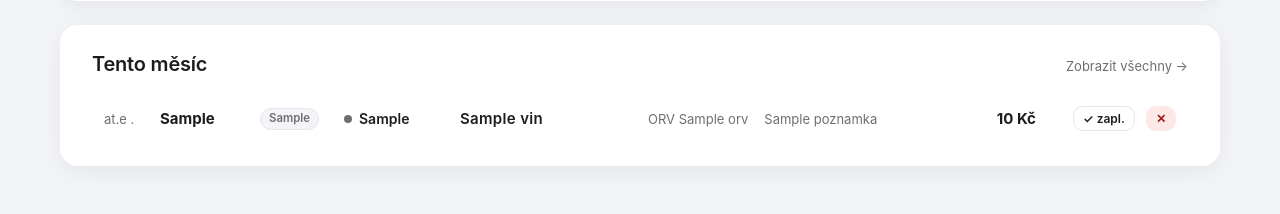
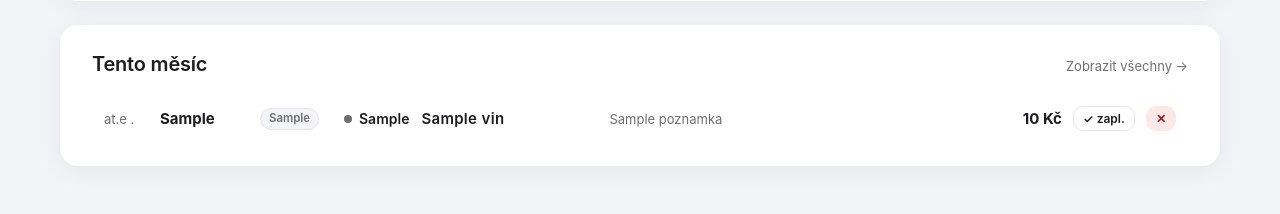
Before and after one commit to Kosacek/prepis-vozidla, a Flask app: template ukony_tracker/templates/ukony_entry.html in a window 1280 px wide. Shown: the part 817-1031 px from the top of the page. Run offline with Flask 3, Linux system fonts and the light colour scheme; the template is opened without the code that fills it: most values are stand-ins (such as "Sample title", 1, 10 or a date in 2020).

Commit message:
style(evidence): note-first rows + tighter gaps in the úkon lists
Poznámka (user note) now renders BEFORE the auto převod arrow on all three
lists (dashboard, /ukony/vse, per-firm month) so it survives the ellipsis and
is readable without opening anything. ORV dropped from the per-firm rows (it
lives in the edit modal). Firm column on the per-firm list is max-content
(same firm on every row) — kills the fixed-104px slack before the VIN; price
sits closer to the payment toggle.

```diff
--- a/ukony_tracker/scripts/preview_server.py
+++ b/ukony_tracker/scripts/preview_server.py
@@ -39,8 +39,9 @@ with application.app_context():
                         rz="2CD6789", vin="WVWZZZ1KZAW123456", poznamka="počká na doklady",
                         zaplaceno_kc=1500, zpracoval="David")
         ing.pridat_ukon(conn, firma_id=cardion, datum="2026-07-12", typ_kod="PŘEVOD", celkem=1300,
-                        rz="3EF1122", vin="TMBEG7NE3K0654321", prevod="AUTO OPAT → CARDION S.R.O.",
-                        poznamka="zimní kola v kufru", zaplaceno_kc=500, zpracoval="Roman")
+                        rz="3EF1122", vin="TMBEG7NE3K0654321", orv="UBL632097",
+                        prevod="AUTO OPAT → CARDION S.R.O.",
+                        poznamka="ACC", zaplaceno_kc=500, zpracoval="Roman")
 
 if __name__ == "__main__":
     application.run(host="127.0.0.1", port=5056)
--- a/ukony_tracker/static/css/app.css
+++ b/ukony_tracker/static/css/app.css
@@ -1534,7 +1534,14 @@ body.modal-open { overflow: hidden; }
 .ukony-item .recent-row:hover { background: transparent; }  /* hover lives on the item */
 /* first column widened: this list shows the full date incl. year */
 .ukony-list .recent-row { grid-template-columns: 78px 88px 72px 104px minmax(0, 1fr) auto auto auto; }
-.row-actions { display: flex; align-items: center; gap: 6px; padding: 0 var(--sp-3) 0 var(--sp-2); flex: 0 0 auto; }
+/* Per-firm "Tento měsíc" list: 7 columns (no pay slot — the payment toggle in
+   the actions shows the state). Every row is the SAME firm, so the firm column
+   can be max-content — kills the fixed-104px slack between firm and VIN. */
+.mesic-recent .recent-row { grid-template-columns: 44px 88px 72px max-content minmax(0, 1fr) auto auto; }
+/* rows with a trailing action cluster: shave the link's right padding so the
+   price sits close to the payment toggle */
+.ukony-item .recent-row { padding-right: 4px; }
+.row-actions { display: flex; align-items: center; gap: 6px; padding: 0 var(--sp-3) 0 2px; flex: 0 0 auto; }
 .row-actions form { display: inline; }
 /* near the right edge — anchor the partial-pay popup right so it can't overflow */
 .row-actions .partial-pay__form { left: auto; right: 0; }
--- a/ukony_tracker/templates/_recent_rows.html
+++ b/ukony_tracker/templates/_recent_rows.html
@@ -14,7 +14,8 @@
   </span>
   {# VIN span is always rendered (even empty) — it is a fixed-width flex column,
      so every poznámka starts at the same x regardless of VIN length/absence. #}
-  <span class="recent-mid small"><b class="recent-vin">{{ u.vin or '' }}</b>{% if u.prevod %}<span class="recent-pozn muted">{{ u.prevod }}</span>{% endif %}{% if u.poznamka %}<span class="recent-pozn muted">{{ u.poznamka }}</span>{% endif %}</span>
+  {# User's poznámka first (it must survive the ellipsis), then the auto převod. #}
+  <span class="recent-mid small"><b class="recent-vin">{{ u.vin or '' }}</b>{% if u.poznamka %}<span class="recent-pozn muted">{{ u.poznamka }}</span>{% endif %}{% if u.prevod %}<span class="recent-pozn muted">{{ u.prevod }}</span>{% endif %}</span>
   <span class="recent-pay">
     {# nezaplaceno is the normal state (invoiced monthly) — show nothing for it,
        only the exceptions (paid / partial) get a badge. #}
--- a/ukony_tracker/templates/base.html
+++ b/ukony_tracker/templates/base.html
@@ -4,7 +4,7 @@
   <meta charset="utf-8">
   <meta name="viewport" content="width=device-width, initial-scale=1">
   <title>{% block title %}Úkony Tracker{% endblock %}</title>
-  <link rel="stylesheet" href="{{ url_for('static', filename='css/app.css') }}?v=32">
+  <link rel="stylesheet" href="{{ url_for('static', filename='css/app.css') }}?v=33">
   <script src="https://cdn.jsdelivr.net/npm/chart.js@4"></script>
 </head>
 <body>
--- a/ukony_tracker/templates/ukony_entry.html
+++ b/ukony_tracker/templates/ukony_entry.html
@@ -71,7 +71,7 @@
   <div class="card-head"><h2>Tento měsíc</h2>
     <a href="/ukony/vse?firma={{ firma.id }}" class="muted small">Zobrazit všechny →</a>
   </div>
-  <div class="recent-list">
+  <div class="recent-list mesic-recent">
     {% for u in ukony %}
     <div class="ukony-item">
       <a class="recent-row" href="/ukony/{{ u.id }}/upravit?back={{ back_url|urlencode }}">
@@ -81,9 +81,11 @@
         <span class="recent-firma">
           <span class="firma-dot" style="background: {{ firma_colors.get(u.firma_zkratka, 'var(--muted)') }};"></span>{{ u.firma_zkratka }}
         </span>
-        {# VIN span always rendered (fixed-width flex column) so ORV/převod/
-           poznámka start at the same x on every row — same rule as the dashboard. #}
-        <span class="recent-mid small"><b class="recent-vin">{{ u.vin or '' }}</b>{% if u.orv %}<span class="recent-pozn muted">ORV {{ u.orv }}</span>{% endif %}{% if u.prevod %}<span class="recent-pozn muted">{{ u.prevod }}</span>{% endif %}{% if u.poznamka %}<span class="recent-pozn muted">{{ u.poznamka }}</span>{% endif %}</span>
+        {# VIN span always rendered (fixed-width flex column) so the notes start
+           at the same x on every row. User's poznámka FIRST (it must survive the
+           ellipsis), then the auto převod arrow. ORV intentionally not shown —
+           it's in the edit modal a click away. #}
+        <span class="recent-mid small"><b class="recent-vin">{{ u.vin or '' }}</b>{% if u.poznamka %}<span class="recent-pozn muted">{{ u.poznamka }}</span>{% endif %}{% if u.prevod %}<span class="recent-pozn muted">{{ u.prevod }}</span>{% endif %}</span>
         <span class="recent-kdo">{{ m.person_badge(u.zpracoval) }}</span>
         <span class="recent-kc"><b>{{ u.celkem|int }} Kč</b></span>
       </a>
--- a/ukony_tracker/templates/ukony_table.html
+++ b/ukony_tracker/templates/ukony_table.html
@@ -59,8 +59,9 @@
           <span class="firma-dot" style="background: {{ firma_colors.get(u.firma_zkratka, 'var(--muted)') }};"></span>{{ u.firma_zkratka }}
         </span>
         {# VIN span is always rendered (even empty) — fixed-width flex column, so
-           every převod/poznámka starts at the same x (same rule as the dashboard). #}
-        <span class="recent-mid small"><b class="recent-vin">{{ u.vin or '' }}</b>{% if u.prevod %}<span class="recent-pozn muted">{{ u.prevod }}</span>{% endif %}{% if u.poznamka %}<span class="recent-pozn muted">{{ u.poznamka }}</span>{% endif %}</span>
+           the notes start at the same x. User's poznámka FIRST (it must survive
+           the ellipsis), then the auto převod arrow. #}
+        <span class="recent-mid small"><b class="recent-vin">{{ u.vin or '' }}</b>{% if u.poznamka %}<span class="recent-pozn muted">{{ u.poznamka }}</span>{% endif %}{% if u.prevod %}<span class="recent-pozn muted">{{ u.prevod }}</span>{% endif %}</span>
         <span class="recent-pay">
           {# nezaplaceno is the normal state (invoiced monthly) — badge only the
              exceptions, exactly like the dashboard. #}
```
Also changed, not shown: 1 other file.
